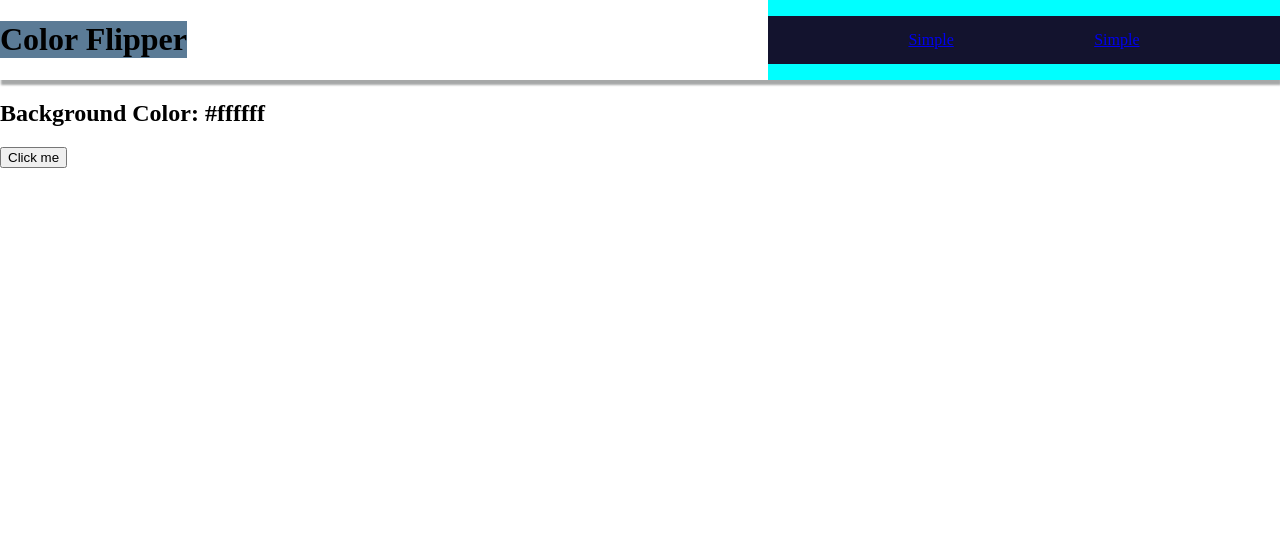
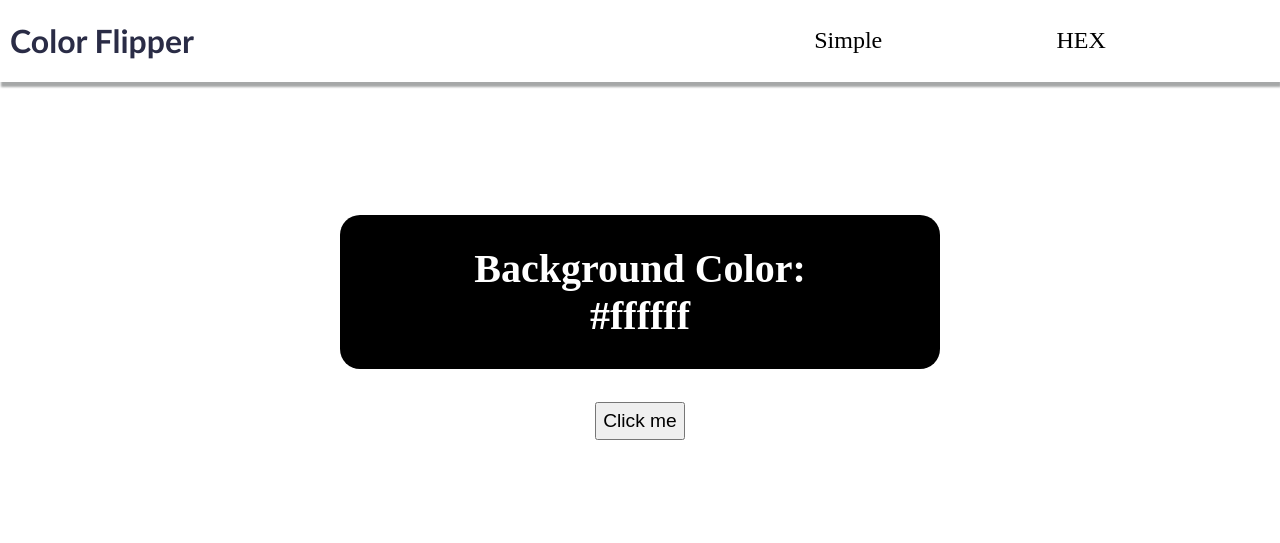
Before and after one commit to JordyMurgueitio/Projects, a plain HTML site: page color-flipper/index.html in a window 1280 px wide. Drawn offline with Linux system fonts and the light colour scheme.

Commit message:
adding more styles

```diff
--- a/color-flipper/index.html
+++ b/color-flipper/index.html
@@ -16,7 +16,7 @@
                     <a href="./index.html" class="nav-link">Simple</a>
                 </li>
                 <li class="nav-item">
-                    <a href="./hex.html" class="nav-link">Simple</a>
+                    <a href="./hex.html" class="nav-link">HEX</a>
                 </li>
             </ul>
         </nav>
@@ -24,7 +24,7 @@
 
     <section>
         <div class="container">
-            <h2>Background Color: <span class="color">#ffffff</span></h2>
+            <h2>Background Color: <br><span class="color">#ffffff</span></h2>
             <button id="btn">Click me</button>
         </div>
     </section>
--- a/color-flipper/styles/styles.scss
+++ b/color-flipper/styles/styles.scss
@@ -13,23 +13,59 @@ header {
     background-color: rgb(255, 255, 255);
     box-shadow: 1px 5px 2px rgb(166, 168, 168);
     .title {
-        background-color: rgb(91, 123, 150);
+        background-color: rgb(255, 255, 255);
+        font-family: 'Gill Sans', 'Gill Sans MT', Calibri, 'Trebuchet MS', sans-serif;
+        color: rgb(42, 44, 70);
+        margin-left: 10px;
     }
     nav {
-        background-color: aqua;
+        background-color: rgb(255, 255, 255);
         display: flex;
-        width: 40%;
-        min-width: 300px;
+        width: 50%;
         .nav-bar {
             display: flex;
             align-items: center;
             justify-content: space-evenly;
             padding: 0;
-            background-color: rgb(19, 19, 46);
+            background-color: rgb(255, 255, 255);
             width: 100%;
             .nav-item {
                 list-style-type: none;
+                .nav-link {
+                    color: black;
+                    text-decoration: none;
+                    font-size: 1.5rem;
+                }
+                .nav-link:hover {
+                    background-color: rgb(107, 97, 37);
+                    color: #ffffff;
+                }
             }
         }
     }
 }
+
+section {
+    .container {
+        padding: 100px 0;
+        width: 100%;
+        max-width: 600px;
+        margin: 0 auto;
+        text-align: center;
+        h2 {
+            background-color: black;
+            color: #ffffff;
+            font-size: 2.5em;
+            padding: 5%;
+            border-radius: 20px;
+            .color {
+                color: #ffffff;
+
+            }
+        }
+        button {
+            padding: 1%;
+            font-size: 1.2em;
+        }
+    }
+}
```
Also changed, not shown: color-flipper/styles/styles.css, 1 other file.
